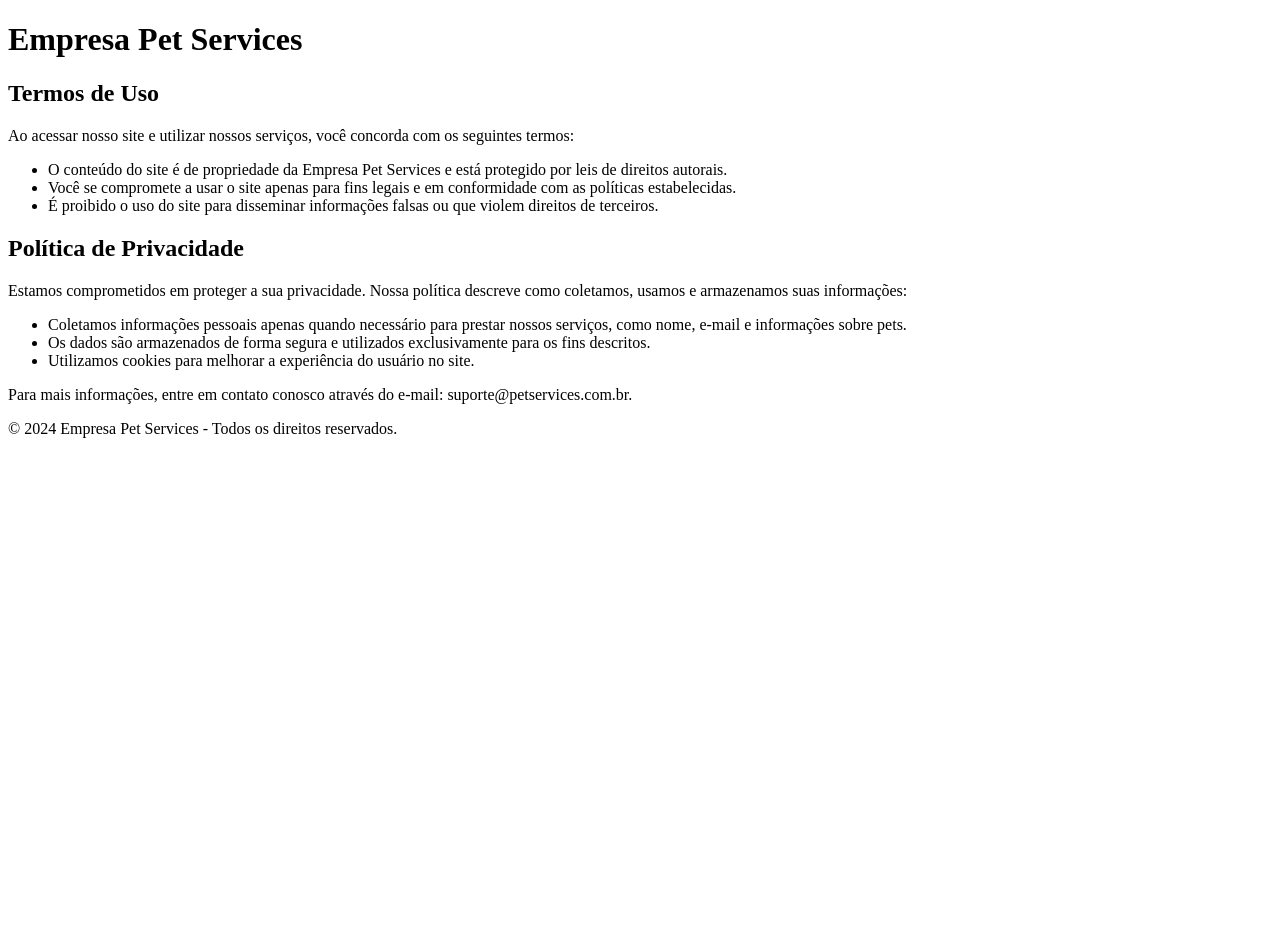
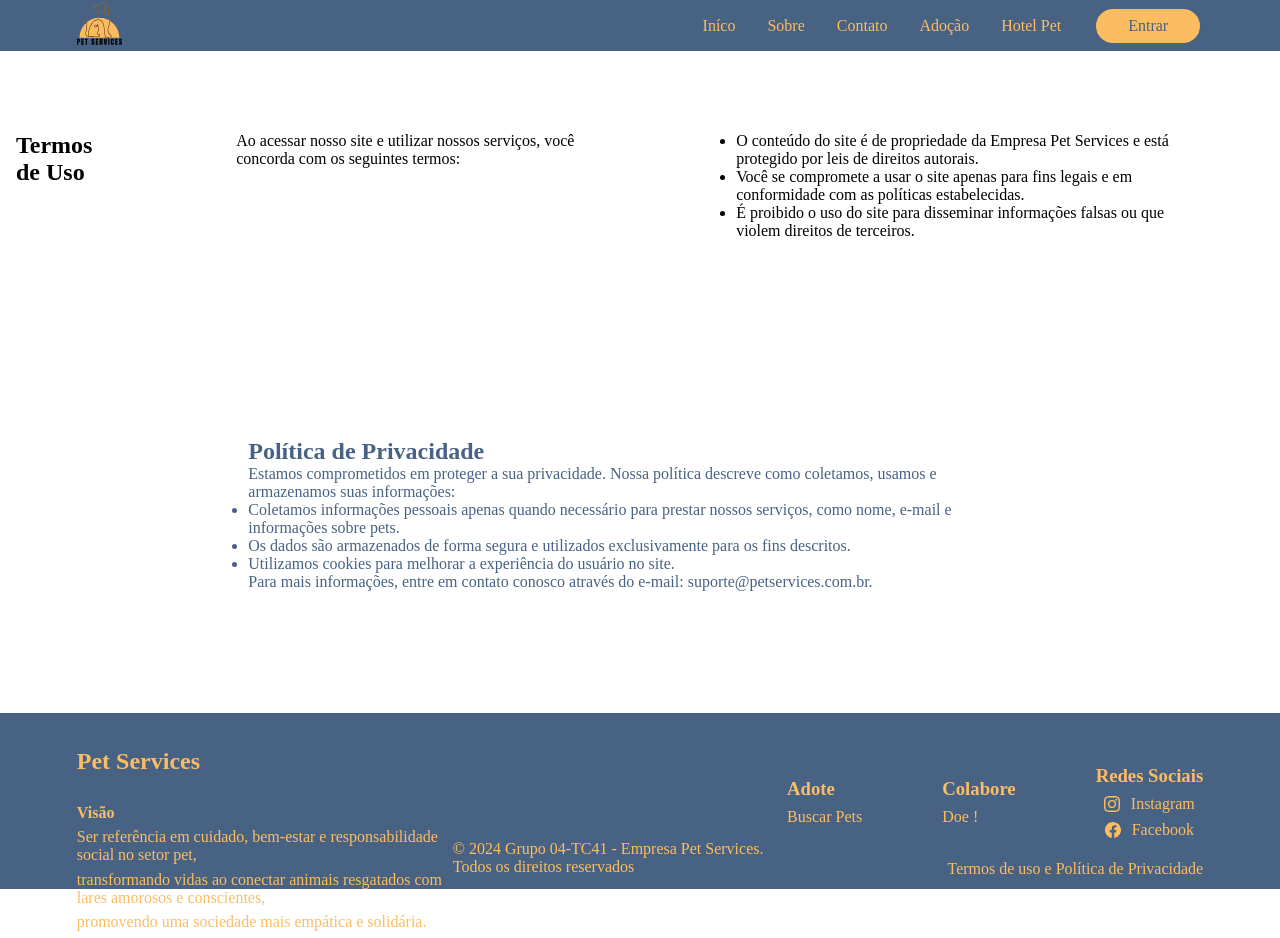
Before and after one commit to Carloshee12/Pet_Service, a plain HTML site: page termos_de_uso_e_politica.html in a window 1280 px wide. Before the commit the page ends 800 px from the top, so only its background shows below. Drawn offline with Linux system fonts and the light colour scheme.

Commit message:
adicionando arquivo termos_de_uso_e_politica.css e alterações no arquivo termos_de_uso_e_politica.html

```diff
--- /dev/null
+++ b/styles/termos_de_uso_e_politica.css
@@ -0,0 +1,191 @@
+* {
+    margin: 0;
+    padding: 0;
+    box-sizing: border-box;
+  }
+
+  :root {
+    --main-bg: #ffffff;
+    --main-yellow: #fcbd61;
+    --main-blue: #486284;
+  }
+
+  /* -------------------HEADER----------------------- */
+  #topbar {
+    display: flex;
+    justify-content: space-between;
+    align-items: center;
+    background-color: var(--main-blue);
+    height: 5vh;
+    padding: 2% 6%;
+  }
+
+  .options li,
+  a {
+    color: var(--main-yellow);
+    list-style: none;
+    white-space: nowrap;
+    text-decoration: none;
+  }
+
+  .options {
+    display: flex;
+    gap: 2em;
+    align-items: center;
+  }
+
+  #button {
+    color: #486284;
+    display: inline-flex;
+    justify-content: center;
+    align-items: center;
+    padding: 0.5rem 2rem;
+    background-color: var(--main-yellow);
+
+    border: solid;
+    border-color: var(--main-blue);
+    border-radius: 22px;
+  }
+  /* -------------------HEADER----------------------- */
+
+  /* -------------------FOOTER----------------------- */
+
+  footer {
+    display: flex;
+    background-color: var(--main-blue);
+    justify-content: space-between;
+    height: 22vh;
+    width: auto;
+    padding: 1% 6%;
+  }
+  footer div {
+    color: var(--main-yellow);
+  }
+
+  .start {
+    display: flex;
+    flex-direction: column;
+    justify-content: space-between;
+  }
+
+  .start div {
+    display: flex;
+    flex-direction: column;
+    gap: 0.4em;
+    margin-top: 1em;
+  }
+
+  .mid {
+    display: flex;
+    flex-direction: column;
+    justify-content: end;
+  }
+
+  .end {
+    display: flex;
+    flex-direction: column;
+    justify-content: space-between;
+  }
+
+  .end .top {
+    display: flex;
+    flex-direction: row;
+    gap: 5em;
+    white-space: nowrap;
+  }
+
+  .end .top div {
+    display: flex;
+    flex-direction: column;
+    gap: 0.5em;
+  }
+
+  #social_icon {
+    fill: aqua;
+  }
+
+  .end .bottom {
+    display: flex;
+    flex-direction: row;
+    justify-content: end;
+  }
+
+  .end div {
+    display: flex;
+    flex-direction: column;
+    margin-top: 2%;
+    gap: 10%;
+  }
+  /* -------------------FOOTER----------------------- */
+  /* -------------------MAIN------------------------- */
+  .termos {
+    background-color: var(--main-bg);
+    background-position:top right;
+    display: flex;
+    flex-direction: row;
+    justify-content: center;
+  }
+
+  .descricao {
+    display: flex;
+      flex-direction: row;
+      justify-content: center;
+      margin: 2rem 2rem;
+      margin-left:1rem;
+      margin-right: 5rem;
+  }
+
+  .p-descricao {
+    display: flex;
+      flex-direction: column;
+      justify-content: center;
+      align-items: start;
+      padding: 10%;
+      color: var(--main-blue);
+  }
+
+  .p-descricao h2 {
+    padding: 1.2rem;
+  }
+
+  .politica {
+    background-color: var(--main-bg);
+    background-position:top right;
+    display: flex;
+    flex-direction: row;
+    justify-content: center;
+  }
+
+  .info {
+    display: flex;
+      flex-direction: row;
+      justify-content: center;
+      margin: 2rem 2rem;
+      margin-left:1rem;
+      margin-right: 5rem;
+  }
+
+  .p-info {
+    display: flex;
+      flex-direction: column;
+      justify-content: center;
+      align-items: start;
+      padding: 10%;
+      color: var(--main-blue);
+  }
+
+  .p-descricao h2 {
+    padding: 1.2rem;
+  }
+
+
+
+
+
+  div {
+    display: flex;
+    flex-direction: row;
+    justify-content: center;
+    margin-top: 2%;
+    gap: 10%;
+  }
--- a/termos_de_uso_e_politica.html
+++ b/termos_de_uso_e_politica.html
@@ -3,15 +3,33 @@
     <head>
         <meta charset="UTF-8">
         <meta name="viewport" content="width=device-width, initial-scale=1.0">
-    <title>Termos de Uso e Política de Privacidade</title>
+        <link rel="stylesheet" href="./styles/termos_de_uso_e_politica.css">
+        <title>Fale Conosco</title>
     </head>
+
     <body>
         <header>
-        <h1>Empresa Pet Services</h1>
+            <nav id="topbar">
+                <a class="logo" href="#home"><img src="./assets/ps_logo.svg" alt="Logo Pet Services" width="45px"
+                        height="45px"></a>
+
+                <ul class="options">
+                    <li><a href="">Iníco</a></li>
+                    <li><a href="">Sobre</a></li>
+                    <li><a href="">Contato</a></li>
+                    <li><a href="">Adoção</a></li>
+                    <li><a href="">Hotel Pet</a></li>
+                    <li><a id="button" href="">Entrar</a></li>
+                </ul>
+
+
+            </nav>
         </header>
 
     <main>
-        <section>
+        <div class="termos">
+            <section class="descricao">
+                <div class="p-decricao">
                     <h2>Termos de Uso</h2>
                     <p>Ao acessar nosso site e utilizar nossos serviços, você concorda com os seguintes termos:</p>
                     <ul>
@@ -19,9 +37,13 @@
                         <li>Você se compromete a usar o site apenas para fins legais e em conformidade com as políticas estabelecidas.</li>
                         <li>É proibido o uso do site para disseminar informações falsas ou que violem direitos de terceiros.</li>
                     </ul>
+                </div>
             </section>
+        </div>
 
-        <section>
+        <div class="politica">
+            <section class="info">
+                <div class="p-info">
                     <h2>Política de Privacidade</h2>
                     <p>Estamos comprometidos em proteger a sua privacidade. Nossa política descreve como coletamos, usamos e armazenamos suas informações:</p>
                      <ul>
@@ -30,11 +52,62 @@
                         <li>Utilizamos cookies para melhorar a experiência do usuário no site.</li>
                     </ul>
                     <p>Para mais informações, entre em contato conosco através do e-mail: suporte@petservices.com.br.</p>
+                </div>
             </section>
+        </div>
     </main>
 
     <footer>
-        <p>&copy; 2024 Empresa Pet Services - Todos os direitos reservados.</p>
+        <div class="start">
+            <h2>Pet Services</h2>
+            <div>
+                <h4>Visão</h4>
+                <p>Ser referência em cuidado, bem-estar e responsabilidade social no setor pet,
+                <p> transformando vidas ao conectar animais resgatados com lares amorosos e conscientes,
+                </p> promovendo uma sociedade mais empática
+                e solidária.</p>
+            </div>
+
+        </div>
+
+        <div class="mid">
+            <p>&copy; 2024 Grupo 04-TC41 - Empresa Pet Services. Todos os direitos reservados</p>
+
+
+        </div>
+
+        <div class="end">
+            <div class="top">
+                <div>
+                    <h3>Adote</h3>
+                    <a href="https://github.com/Carloshee12/Pet_Service/blob/main/adocao.html">Buscar Pets</a>
+                </div>
+
+                <div>
+                    <h3>Colabore</h3>
+                    <a href="https://github.com/Carloshee12/Pet_Service/blob/main/doe.html">Doe !</a>
+                </div>
+
+                <div>
+                    <h3>Redes Sociais</h3>
+                    <a style="display: flex; justify-content: center; gap: 10%;"
+                        href="https://www.instagram.com/petservices_g4"><img id="social_icon"
+                            src="./assets/instagram.svg" alt=""> Instagram</a>
+                    <a style="display: flex; justify-content: center; gap: 10%;"
+                        href="https://www.facebook.com/profile.php?id=61570231025545&mibextid=ZbWKwL"><img
+                            id="social_icon" src="./assets/facebook.svg" alt=""> Facebook</a>
+                </div>
+
+
+            </div>
+            <div class="bottom"> <a
+                    href="https://github.com/Carloshee12/Pet_Service/blob/main/termos_de_uso_e_politica.html">Termos de
+                    uso e Política de Privacidade</a></div>
+
+        </div>
+
+
+
     </footer>
 </body>
 </html>
```
Also changed, not shown: contato.html (+1 -1 lines). Lines whose indentation alone changed are shown as unchanged.
